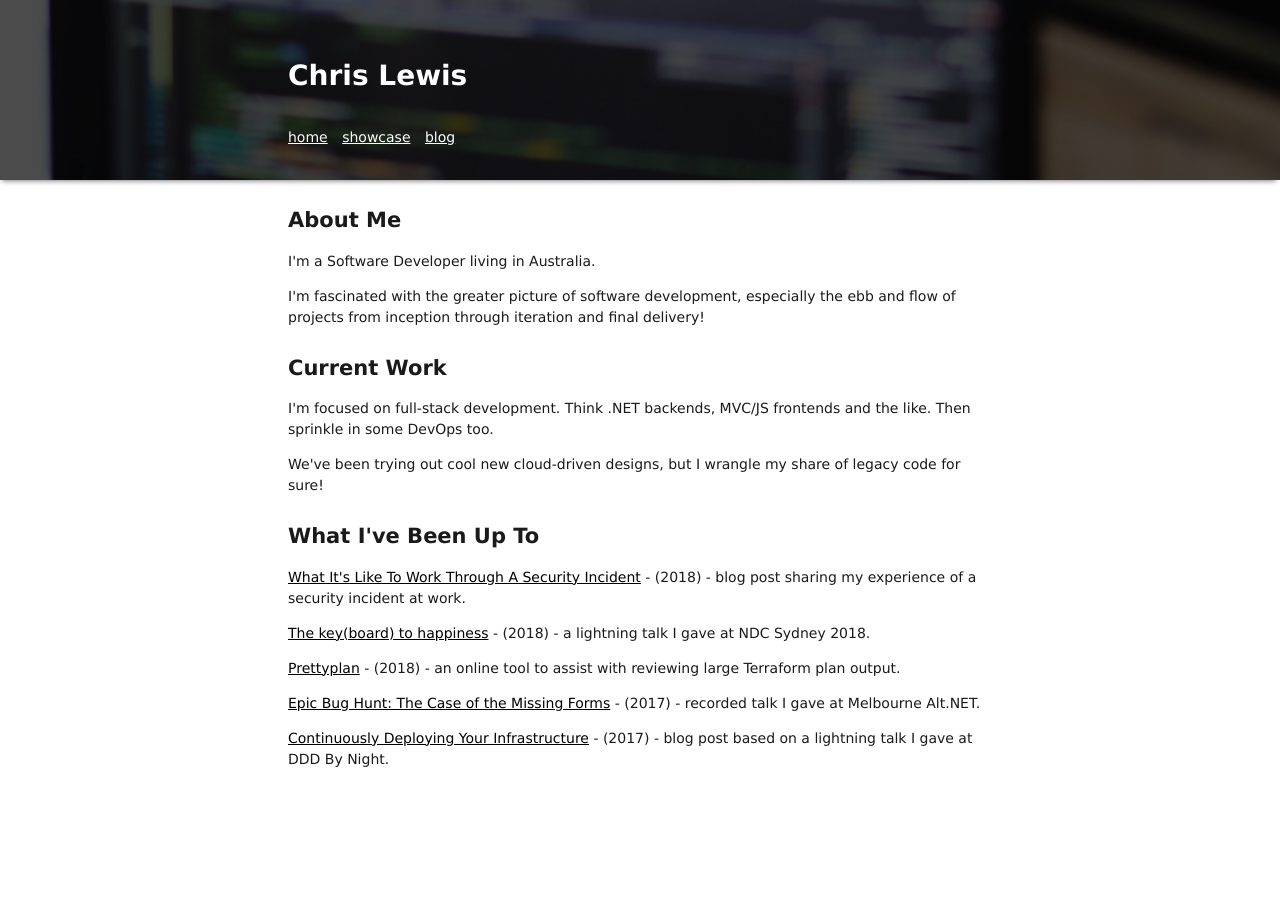
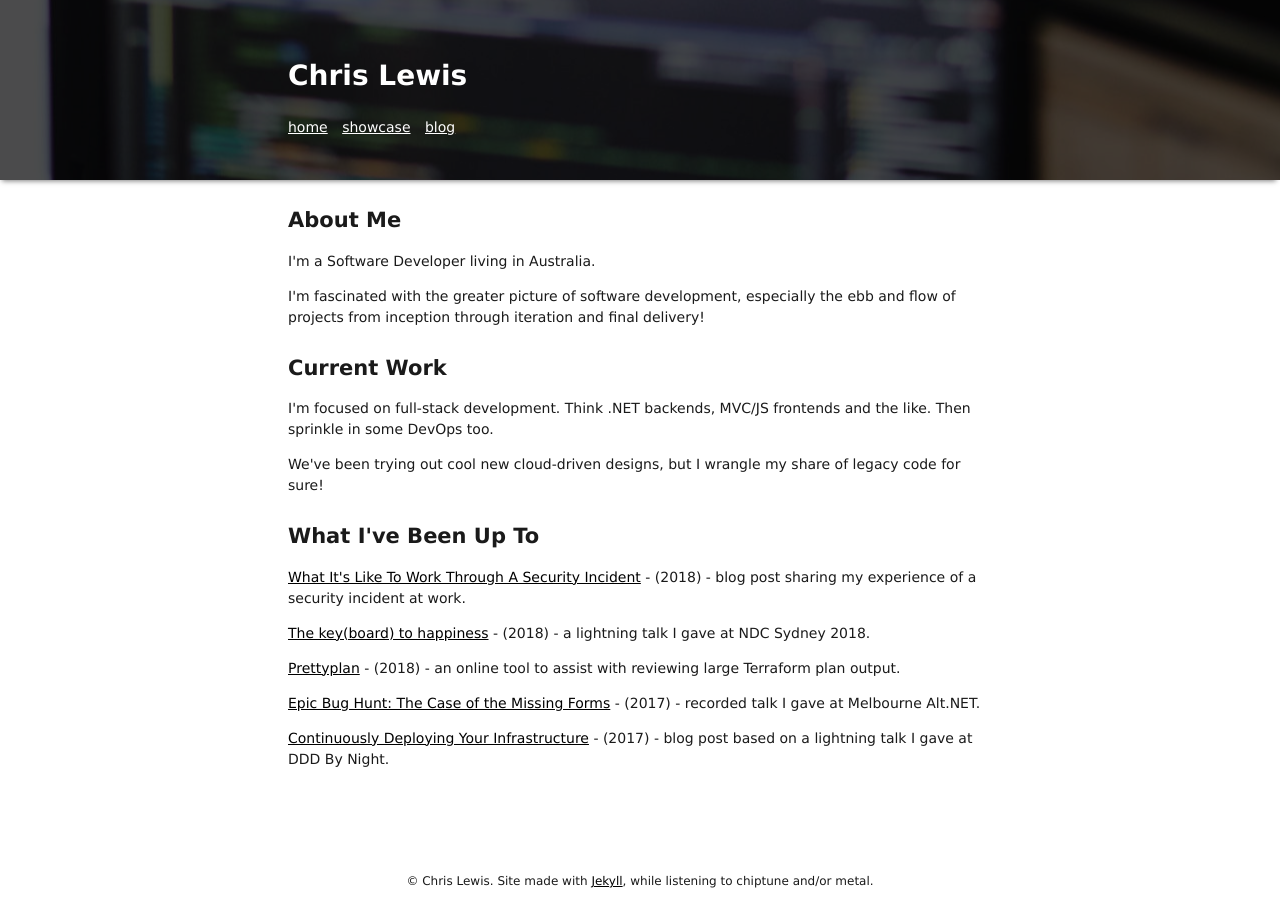
Before and after one commit to chrislewisdev/chrislewisdev, a Jekyll site: the page built from index.html, in a window 1280 px wide. Built offline with Jekyll 4.4.1, drawn with Linux system fonts in a browser that asks for light colours.

Commit message:
Add footer

```diff
--- a/_layouts/default.html
+++ b/_layouts/default.html
@@ -25,10 +25,14 @@
             </div>
         </div>
 
-    	<div class="container">
-            <div class="content-body">
+        <div class="content-body">
+    	    <div class="container">
                 {{content}}
             </div>
         </div>
+
+        <div class="footer">
+            &copy; Chris Lewis. Site made with <a href="https://jekyllrb.com/">Jekyll</a>, while listening to chiptune and/or metal.
+        </div>
     </body>
 </html>
--- a/_layouts/post.html
+++ b/_layouts/post.html
@@ -10,3 +10,5 @@ layout: default
 <div class="post-content">
     {{ content }}
 </div>
+
+<a href="/blog/">&lt; back to blog</a>
--- a/assets/css/style.scss
+++ b/assets/css/style.scss
@@ -10,6 +10,9 @@ body {
     margin: 0;
     font-size: 14px;
     line-height: 1.5;
+    min-height: 100vh;
+    display: flex;
+    flex-direction: column;
 }
 
 .container {
@@ -57,7 +60,7 @@ body {
     }
 
     nav {
-        margin-top: 30px;
+        margin-top: 20px;
     }
 }
 
@@ -67,7 +70,12 @@ nav a {
 }
 
 .content-body {
+    flex-grow: 1;
     margin-top: 25px;
+
+    :first-child {
+        margin-top: 0;
+    }
 }
 
 a {
@@ -103,3 +111,10 @@ figure.highlight pre {
         padding: 0 3px 0 3px;
     }
 }
+
+.footer {
+    margin-top: 50px;
+    margin-bottom: 10px;
+    font-size: 12px;
+    text-align: center;
+}
```
